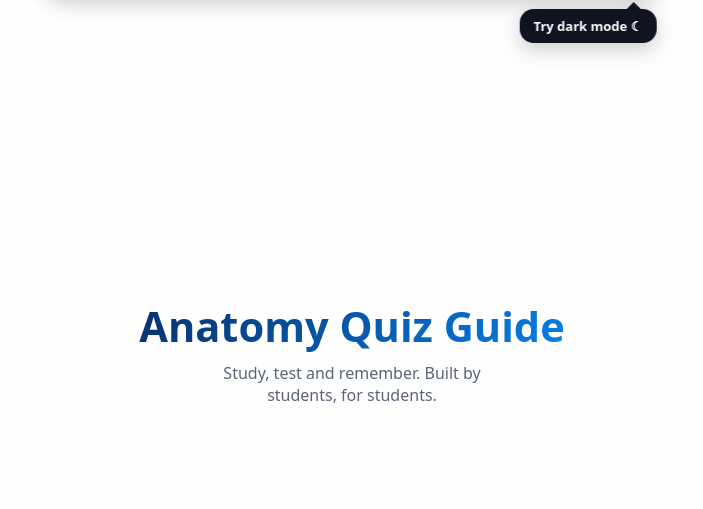
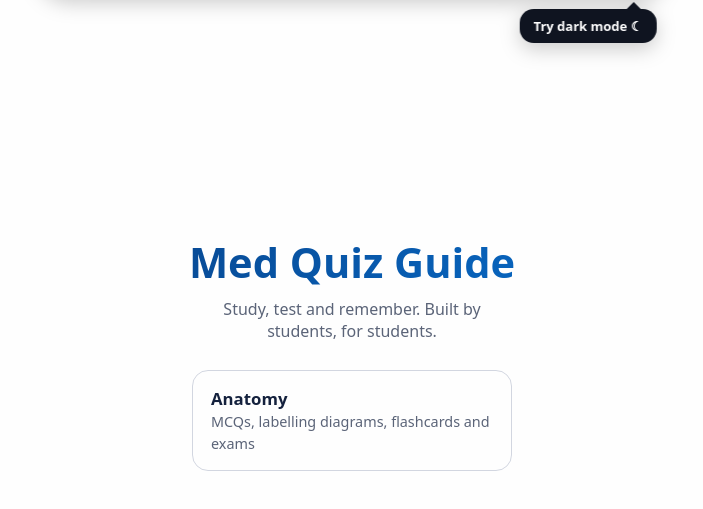
Before and after one commit to icewebsolutions05-jpg/iceana, a plain HTML site: page index.html in a window 1280 px wide. Shown: the part 83-592 px from the top of the page, without its empty margins (288-991 px from the left). Drawn offline with Linux system fonts and the light colour scheme.

```diff
--- a/index.html
+++ b/index.html
@@ -55,6 +55,12 @@ body{min-height:100svh;overflow-x:hidden;background:var(--bg);color:var(--tx);fo
 .hero{min-height:100svh;display:flex;align-items:center;justify-content:center;text-align:center;padding:calc(var(--nav-top) + var(--nav-h) + 30px) 20px 40px}
 .hero h1{margin:0 0 8px;font-size:clamp(1.7rem,6vw,2.6rem);background:linear-gradient(135deg,var(--h1a),var(--brand));-webkit-background-clip:text;background-clip:text;color:transparent}
 .hero p{margin:0 auto;color:var(--mu);max-width:30ch}
+.hero > div{width:100%;max-width:1120px}
+/* subject cards: 1 column on phones, 2 on tablets, one horizontal row on desktop; extra subjects just wrap/centre */
+.subjects{display:flex;flex-wrap:wrap;justify-content:center;gap:12px;margin:28px auto 0;text-align:left}
+.subj{flex:1 1 100%;min-width:0}
+@media (min-width:600px){.subj{flex:0 1 calc(50% - 6px)}}
+@media (min-width:900px){.subjects{flex-wrap:nowrap}.subj{flex:0 1 320px}}
 .page{padding:calc(var(--nav-top) + var(--nav-h) + 30px) 16px 48px;min-height:100svh}
 [hidden]{display:none!important}
 .page h2{margin:0 0 6px;font-size:1.5rem;background:linear-gradient(135deg,var(--h1a),var(--brand));-webkit-background-clip:text;background-clip:text;color:transparent;width:max-content;max-width:100%}
@@ -97,8 +103,9 @@ body{min-height:100svh;overflow-x:hidden;background:var(--bg);color:var(--tx);fo
  </button></li>
 </ul></div><div class="hint" id="hint" role="status">Try dark mode &#9790;</div></nav>
 <main class="hero"><div>
- <h1>Anatomy Quiz Guide</h1>
+ <h1>Med Quiz Guide</h1>
  <p>Study, test and remember. Built by students, for students.</p>
+ <div class="subjects"><a class="cbtn subj" href="#anatomy"><b>Anatomy</b><span>MCQs, labelling diagrams, flashcards and exams</span></a></div>
 </div></main>
 <section class="page" id="anatomy" hidden>
  <h2>Anatomy</h2>
```
Also changed, not shown: 1 other file.
